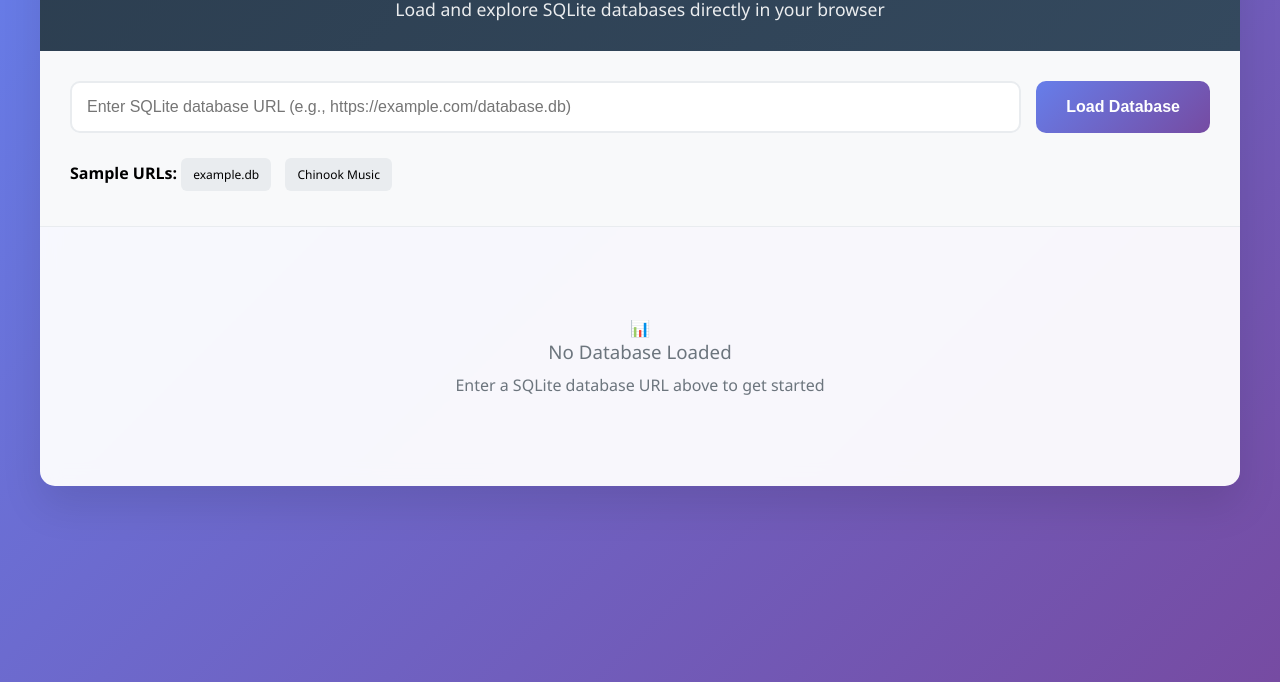
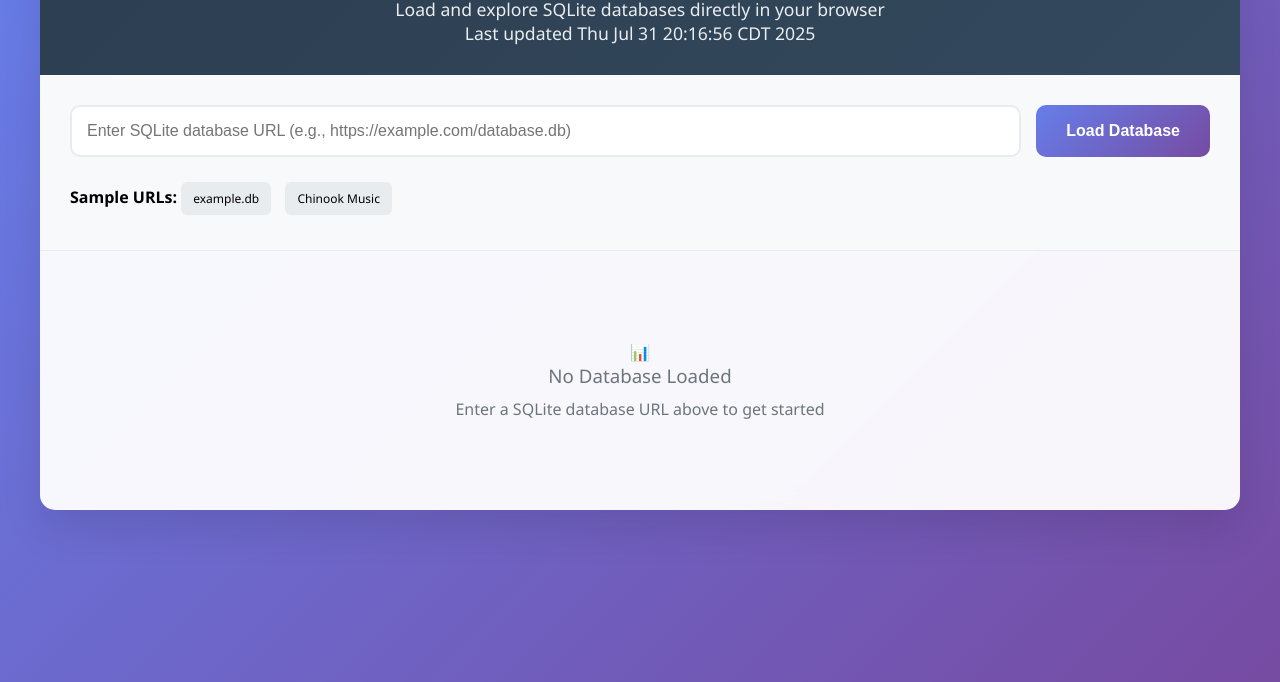
Before and after one commit to payne/sqlLiteWasmPlay, a plain HTML site: page sqlite_web_viewer.html in a window 1280 px wide. Shown: the part 118-800 px from the top of the page. Drawn offline with nearby package versions, Linux system fonts and the light colour scheme.

```diff
--- a/sqlite_web_viewer.html
+++ b/sqlite_web_viewer.html
@@ -258,6 +258,7 @@
         <div class="header">
             <h1>SQLite Database Viewer</h1>
             <p>Load and explore SQLite databases directly in your browser</p>
+            <p>Last updated Thu Jul 31 20:16:56 CDT 2025</p>
         </div>
 
         <div class="url-input-section">
```
